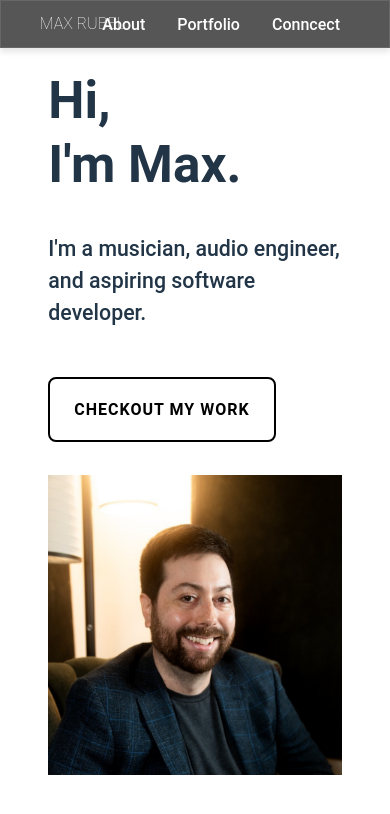
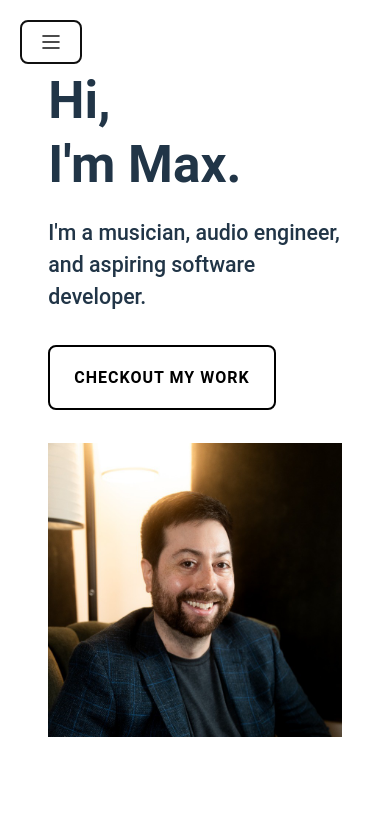
Before and after one commit to MaxRubel/myportfolio, a Svelte app: page / in a window 390 px wide. Shown: the top 814 px of the page. Built offline with nearby package versions, Linux system fonts and the light colour scheme.

Commit message:
nice almost ready. needs testing

```diff
--- a/src/App.svelte
+++ b/src/App.svelte
@@ -6,11 +6,13 @@
   import MyWork from "./components/MyWork.svelte";
   import Contact from "./components/Contact.svelte";
   import About from "./components/About.svelte";
+  import SmallNavBar from "./components/SmallNavBar.svelte";
 
   let windowScroll = window.scrollY;
   let isResizing = false;
   let resizeTimeout: any;
   let count = 1;
+  let windowWidth: number;
 
   function handleWindowScroll(e: Event) {
     windowScroll = window.scrollY;
@@ -19,6 +21,8 @@
   function handleResize() {
     isResizing = true;
     clearTimeout(resizeTimeout);
+
+    windowWidth = window.innerWidth;
 
     resizeTimeout = setTimeout(() => {
       isResizing = false;
@@ -31,7 +35,6 @@
   onMount(() => {
     window.addEventListener("scroll", handleWindowScroll);
     window.addEventListener("resize", handleResize);
-
     if (resizeTimeout) clearTimeout(resizeTimeout);
     return () => {
       window.removeEventListener("scroll", handleWindowScroll);
@@ -41,7 +44,11 @@
 </script>
 
 <main>
-  <NavBar />
+  {#if windowWidth >= 768}
+    <NavBar />
+  {:else}
+    <SmallNavBar />
+  {/if}
   <Hero {windowScroll} {isResizing} {count} />
   <About {windowScroll} {count} />
   <MyWork {windowScroll} {count} />
--- a/src/components/Contact.svelte
+++ b/src/components/Contact.svelte
@@ -47,7 +47,7 @@
   function handleScroll() {
     if (!offsetTop) return;
     const startFadeIn = offsetTop - containerHeight * 0.8;
-    const endFadeIn = offsetTop;
+    const endFadeIn = offsetTop - containerHeight * 0.2;
     if (windowScroll <= startFadeIn) {
       opacity = 0;
       blueOpacity = 1;
@@ -111,7 +111,6 @@
         </div>
         <button type="submit"> Submit </button>
       </div>
-    </form>
       <div class="find-me-container">
         <div class="icon row">
           <a href="https://github.com/MaxRubel">
@@ -123,6 +122,7 @@
           <button class="no-button"> <Youtube /></button>
         </div>
       </div>
+    </form>
   </div>
 </div>
 
@@ -133,6 +133,7 @@
     top: 0;
     z-index: 20;
     overflow: hidden;
+    background-color: rgb(255, 255, 255);
   }
 
   .fade {
@@ -207,7 +208,6 @@
     display: flex;
     flex-direction: column;
     align-items: center;
-    padding: 3rem;
     padding-top: 0;
     gap: 2rem;
     box-sizing: border-box;
--- a/src/components/Hero.svelte
+++ b/src/components/Hero.svelte
@@ -96,8 +96,6 @@
     if (time2) clearInterval(time2);
     if (time3) clearInterval(time3);
   });
-
-  $: console.log("height: ", containerRef?.offsetHeight);
 </script>
 
 <div class="fade" style="opacity: {blueOpacity}; height: {containerHeight}px" />
@@ -115,7 +113,7 @@
           I'm Max.
         </h1>
       </div>
-      <div class="top-left" style="margin-top: 2rem;">
+      <div class="top-left margin-par">
         <p class="hide" style="font-size: 16pt;" class:isResizing class:third>
           I'm a musician, audio engineer, and aspiring software developer.
         </p>
@@ -152,6 +150,10 @@
     min-height: 100vh;
     height: auto;
     width: 100%;
+  }
+
+  .margin-par {
+    margin-top: 2rem;
   }
 
   .hero-container {
@@ -251,10 +253,19 @@
 
     .right-box {
       padding-top: 0px;
+      height: 100px;
+    }
+
+    .myFace {
+      min-height: 100px;
+    }
+
+    .margin-par {
+      margin-top: 1rem;
     }
 
     .marginTop {
-      margin-top: 3rem;
+      margin-top: 2rem;
     }
   }
 </style>
--- a/src/components/NavBar.svelte
+++ b/src/components/NavBar.svelte
@@ -16,7 +16,7 @@
     function animation(currentTime: number) {
       if (startTime === null) startTime = currentTime;
       const timeElapsed = currentTime - startTime;
-      const run = ease(timeElapsed, start, target, duration);
+      const run = ease(timeElapsed, start, target - start, duration);
       window.scrollTo(0, run);
       if (timeElapsed < duration) requestAnimationFrame(animation);
     }
--- /dev/null
+++ b/src/components/SmallNavBar.svelte
@@ -0,0 +1,168 @@
+<script lang="ts">
+  import { onMount } from "svelte";
+  import NavMenu from "../graphics/NavMenu.svelte";
+
+  let navOpen = false;
+  let hidden = true;
+
+  function handleToggleNav() {
+    navOpen = !navOpen;
+  }
+
+  function scrollToElement(element: HTMLElement, duration: number) {
+    const start = window.scrollY;
+    const target = element.getBoundingClientRect().top + start;
+    let startTime: number | null = null;
+
+    function animation(currentTime: number) {
+      if (startTime === null) startTime = currentTime;
+      const timeElapsed = currentTime - startTime;
+      const run = ease(timeElapsed, start, target - start, duration);
+      window.scrollTo(0, run);
+      if (timeElapsed < duration) requestAnimationFrame(animation);
+    }
+
+    // Easing function
+    function ease(t: number, b: number, c: number, d: number) {
+      t /= d / 2;
+      if (t < 1) return (c / 2) * t * t + b;
+      t--;
+      return (-c / 2) * (t * (t - 2) - 1) + b;
+    }
+
+    requestAnimationFrame(animation);
+  }
+
+  function scrollToAbout() {
+    const element = document.getElementById("about-page-anchor");
+    if (!element) {
+      console.error("looking for about-page-anchor id for scroll");
+      return;
+    }
+    scrollToElement(element, 2000);
+    navOpen = false;
+  }
+
+  function scrollToPortfolio() {
+    const element = document.getElementById("portfolio-container-anchor");
+    if (!element) return;
+    scrollToElement(element, 2000);
+    navOpen = false;
+  }
+
+  function scrollToContactPage() {
+    const element = document.getElementById("contact-page");
+    if (!element) return;
+    scrollToElement(element, 2000);
+    navOpen = false;
+  }
+
+  function handleOffClick(e: MouseEvent): void {
+    const target = e.target as HTMLElement;
+    if (target.id !== "nav-button" && navOpen) {
+      navOpen = false;
+    }
+  }
+
+  onMount(() => {
+    document.addEventListener("click", handleOffClick);
+    setTimeout(() => {
+      hidden = false;
+    }, 3000);
+    return () => {
+      document.removeEventListener("click", handleOffClick);
+    };
+  });
+</script>
+
+<div class="small-nav-container" style="opacity: {hidden ? '0' : '1'}">
+  <button class="nav-button" id="nav-button" on:click={handleToggleNav}>
+    <NavMenu />
+  </button>
+  {#if navOpen}
+    <div class="menu-container roboto-thin">
+      <ul class="no-bullets">
+        <li>
+          <button
+            class="clear-button"
+            id="nav-button"
+            style="border-top-left-radius: 10px;
+            border-top-right-radius: 10px;"
+            on:click={scrollToAbout}
+          >
+            About
+          </button>
+        </li>
+        <button
+          id="nav-button"
+          class="clear-button"
+          on:click={scrollToPortfolio}
+        >
+          Portfolio
+        </button>
+        <li>
+          <button
+            class="clear-button"
+            id="nav-button"
+            style="border-bottom-left-radius: 10px;
+            border-bottom-right-radius: 10px;"
+            on:click={scrollToContactPage}
+          >
+            Connect
+          </button>
+        </li>
+      </ul>
+    </div>
+  {/if}
+</div>
+
+<style>
+  a {
+    color: black;
+  }
+
+  .small-nav-container {
+    top: 20px;
+    left: 20px;
+    position: fixed;
+    z-index: 24;
+    transition: all 5s ease;
+  }
+
+  .nav-button {
+    background-color: rgba(255, 255, 255, 0.75);
+    border: 2px solid black;
+    transition: all 0.4s ease;
+    height: 44px;
+  }
+
+  .nav-button:hover {
+    background-color: rgb(196, 196, 196, 0.75);
+  }
+
+  .no-bullets {
+    list-style-type: none;
+  }
+
+  .menu-container {
+    position: fixed;
+    z-index: 24;
+    top: 80px;
+    background-color: rgba(255, 255, 255);
+    border: 2px solid black;
+    border-radius: 10px;
+    display: block;
+  }
+
+  .clear-button {
+    background-color: transparent;
+    border-radius: 0px;
+    width: 150px;
+    display: flex;
+    transition: all 0.2s ease;
+  }
+
+  .clear-button:hover {
+    background-color: rgba(203, 203, 203, 0.686);
+  }
+</style>
--- a/src/components/portfolio/GroupDoodles.svelte
+++ b/src/components/portfolio/GroupDoodles.svelte
@@ -27,7 +27,7 @@
             class="check hero-button"
             style="background-color: transparent; height: 55px"
           >
-            Check out the demo!
+            Checkout the demo!
           </button>
         </a>
       </div>
@@ -88,6 +88,7 @@
     transition: all 0.3s ease;
     border: 1px solid rgb(77, 77, 77);
     z-index: 10;
+    padding: 0 1rem;
   }
 
   .check:hover {
--- a/src/components/portfolio/Portfolio.svelte
+++ b/src/components/portfolio/Portfolio.svelte
@@ -51,9 +51,9 @@
     if (!containerRef) return;
 
     const windowScroll = window.scrollY;
-    const startFadeIn = offsetTop - containerHeight * 0.5;
+    const startFadeIn = offsetTop - containerHeight * 0.7;
     const endFadeIn = offsetTop;
-    const startFadeOut = offsetTop + containerHeight * 0.5;
+    const startFadeOut = offsetTop + containerHeight * 0.7;
     const endFadeOut = offsetTop + containerHeight * 0.8;
 
     if (windowScroll <= startFadeIn) {
@@ -114,7 +114,6 @@
     z-index: 5;
     box-sizing: border-box;
     min-height: 100vh;
-    /* border-bottom: 4px solid white; */
     background-color: rgb(14, 0, 39);
   }
 
--- a/src/components/portfolio/Zoot.svelte
+++ b/src/components/portfolio/Zoot.svelte
@@ -31,12 +31,12 @@
             class="check hero-button"
             style="background-color: transparent; height: 55px"
           >
-            Check out the demo!
+            Checkout the demo!
           </button>
         </a>
       </div>
     </div>
-    <p>Zoot is a multi-room video conferencing app.</p>
+    <p>Zoot is a multi-room video conferencing app for the browser.</p>
     <p style="margin-top: 2rem;">
       It uses Svelte for the front-end, and a Go websocket server for the
       back-end. The server stores pointers to all of the active users' websocket
@@ -62,6 +62,7 @@
           <li>Websockets</li>
           <li>WebRTC</li>
           <li>Streaming Media</li>
+          <li>Docker</li>
         </p>
       </div>
     </div>
@@ -170,6 +171,7 @@
     transition: all 0.3s ease;
     border: 1px solid rgb(77, 77, 77);
     z-index: 10;
+    padding: 0 1rem;
   }
 
   .check:hover {
--- /dev/null
+++ b/src/graphics/NavMenu.svelte
@@ -0,0 +1,13 @@
+<svg
+  xmlns="http://www.w3.org/2000/svg"
+  x="0px"
+  y="0px"
+  width="20"
+  height="20"
+  viewBox="0 0 50 50"
+  fill="currentColor"
+>
+  <path
+    d="M 5 8 A 2.0002 2.0002 0 1 0 5 12 L 45 12 A 2.0002 2.0002 0 1 0 45 8 L 5 8 z M 5 23 A 2.0002 2.0002 0 1 0 5 27 L 45 27 A 2.0002 2.0002 0 1 0 45 23 L 5 23 z M 5 38 A 2.0002 2.0002 0 1 0 5 42 L 45 42 A 2.0002 2.0002 0 1 0 45 38 L 5 38 z"
+  ></path>
+</svg>
```
Also changed, not shown: index.html (+6 -6 lines), src/components/About.svelte (+10 -7 lines), src/components/portfolio/PlanChad.svelte (+5 -4 lines), public/tape.svg (added). Lines whose indentation alone changed are shown as unchanged.
